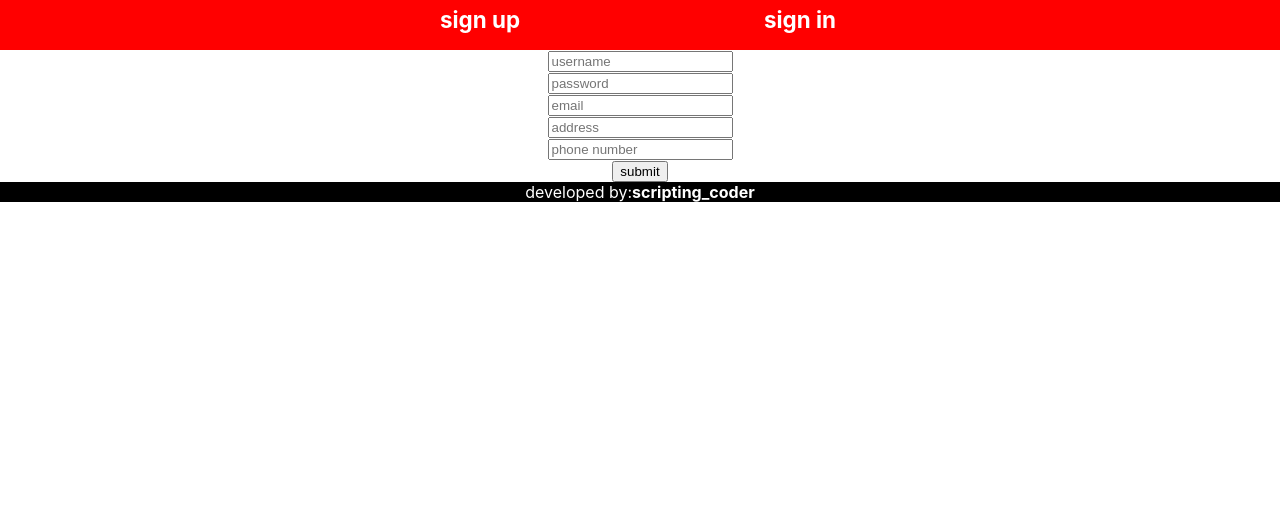
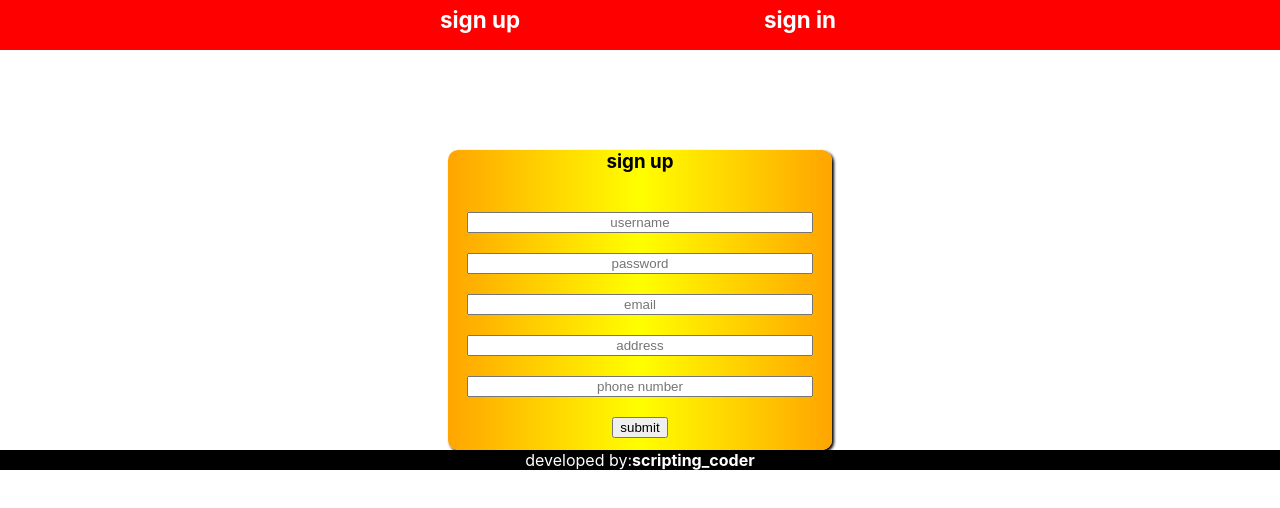
Before and after one commit to janardhanarajesh/deliveryfront, a React (Create React App) app: page /sign in a window 1280 px wide. Shown: the top 508 px of the page. Built offline with nearby package versions, Linux system fonts and the light colour scheme.

Commit message:
Update sign.js

```diff
--- a/src/sign.js
+++ b/src/sign.js
@@ -38,8 +38,11 @@
 
     }
     return(
-        <div>
-            <form onSubmit={register}>
+        <center>
+        <div id="sup">
+            <center>
+                <h3>sign up</h3>
+            <form onSubmit={register} >
                 <input type="text" placeholder="username" id="name" required/>
                 <br/>
                 <input type="password" placeholder="password"  id="pass" required/>
@@ -52,7 +55,9 @@
                 <br/>
                 <button type="submit">submit</button>
             </form>
+            </center>
         </div>
+        </center>
     )
 
 
```
